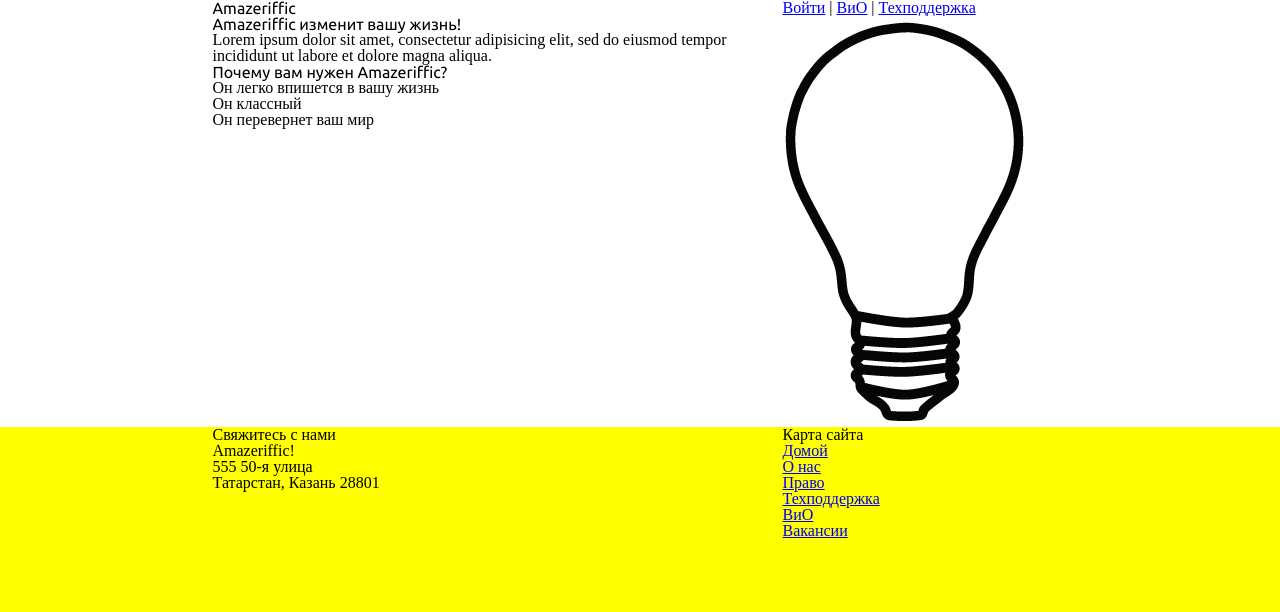
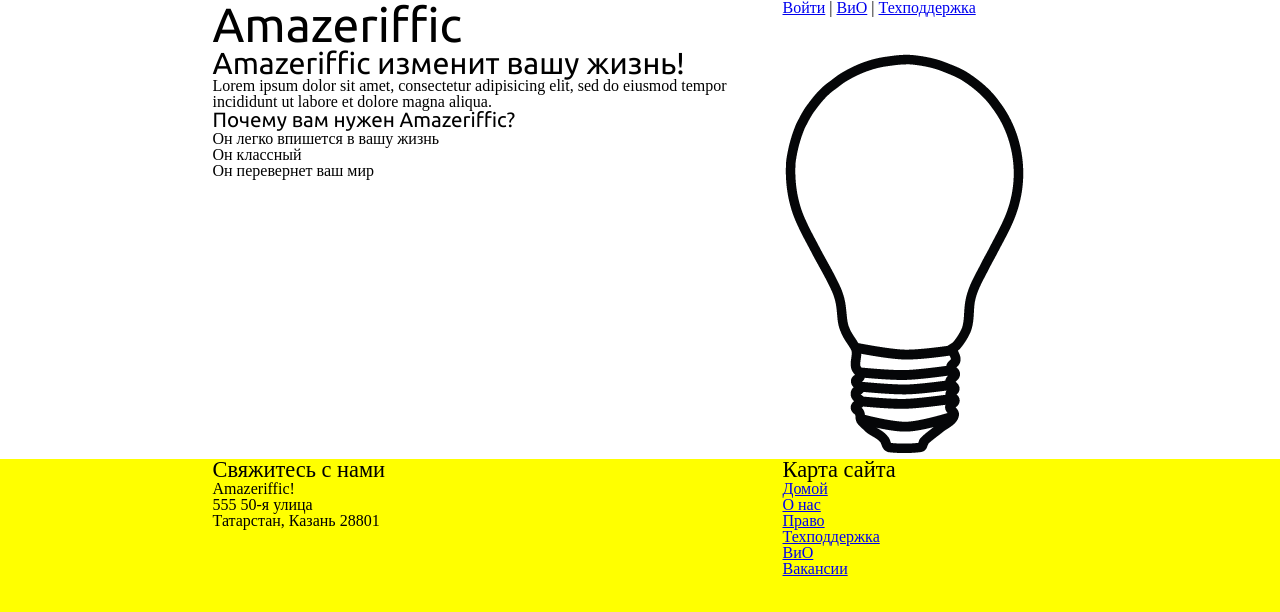
Before and after one commit to pshandy/js, a plain HTML site: page index.html in a window 1280 px wide. Drawn offline with Linux system fonts and the light colour scheme; a web font is replaced by a local one.

Commit message:
Добавлены размеры заголовков

```diff
--- a/style.css
+++ b/style.css
@@ -2,36 +2,61 @@ body {
 	background-color: yellow;
 	font-family: 'Droid sans';
 }
+
 header, main, footer {
 	min-width: 855px;
 }
+
 header .container, main .container, footer .container {
 	max-width: 855px;
 	margin: auto;
 }
+
 h1, h2, h3, h4 {
 	font-family: 'Ubuntu';
 }
+
+h1 {
+	font-size: 3em;
+}
+
+h2 {
+	font-size: 1.9em;
+}
+
+h3 {
+	font-size: 1.29em;
+}
+
+h5 {
+	font-size: 1.4em;
+}
+
 header {
 	background-color: white;
 	overflow: auto;
 }
+
 header h1 {
 	float: left;
 	width: 570px;
 }
+
 header nav {
 	float: right;
 	width: 285px;
 }
+
 main {
 	background-color: white;
 	overflow: auto;
 }
+
 main .left_main_container {
 	float: left;
 	width: 570px;
 }
+
 main .right_main_container {
 	float: right;
 	width: 285px;
```
